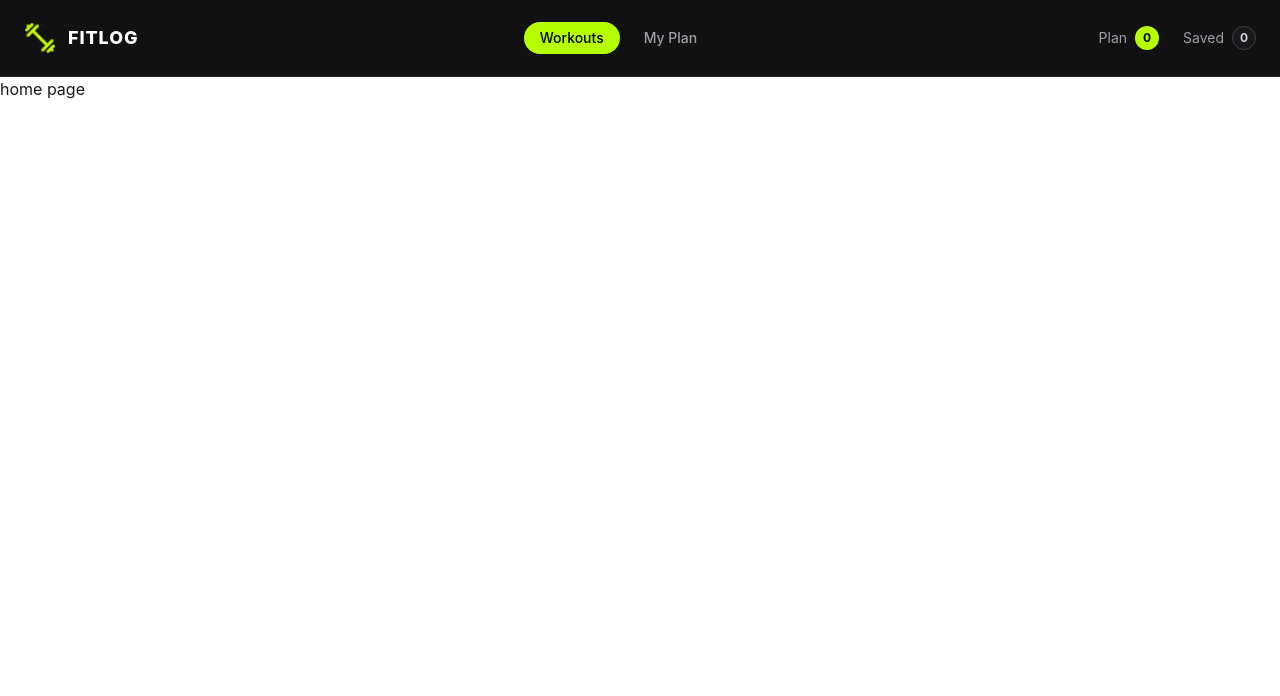
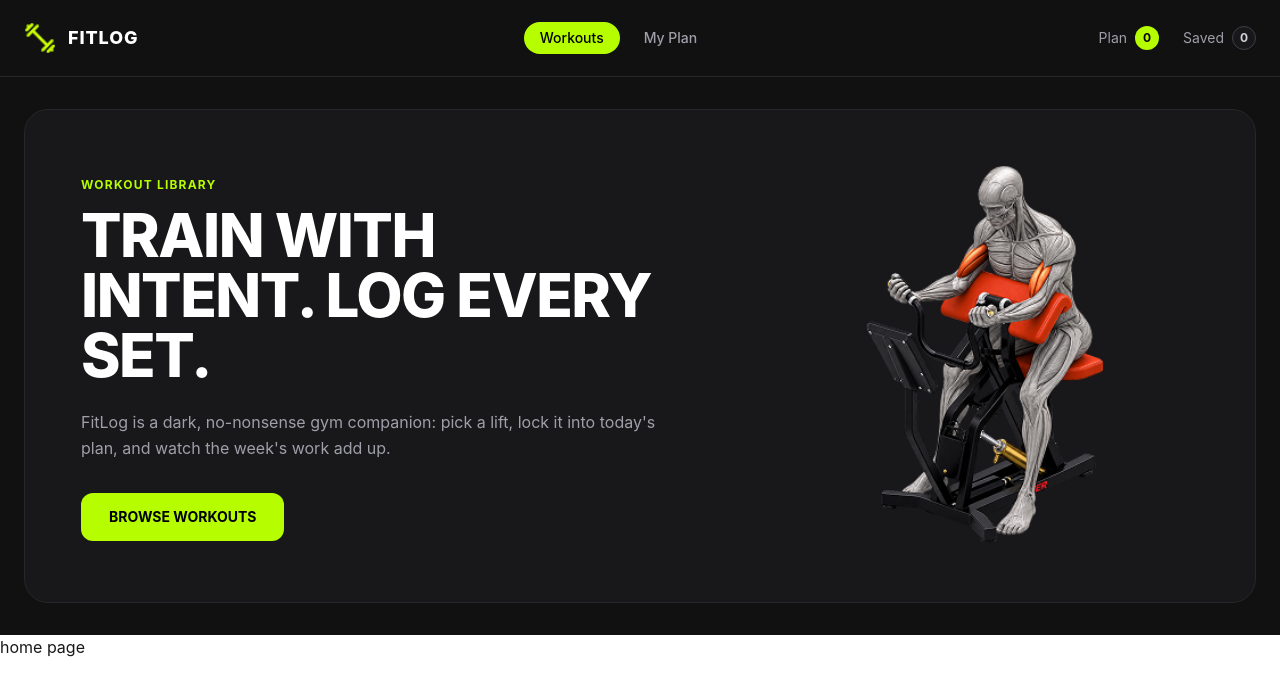
Before and after one commit to khalidhasanbadhon502/b14-a6-fit-log, a Next.js app: page / in a window 1280 px wide. Shown: the top 696 px of the page. Built offline with nearby package versions, Linux system fonts and the light colour scheme.

Commit message:
add banner component

```diff
--- /dev/null
+++ b/src/app/components/homepage/Banner.tsx
@@ -0,0 +1,43 @@
+import Image from "next/image";
+import Link from "next/link";
+
+export default function Banner() {
+  return (
+    <div className="w-full bg-[#111111] px-6 py-8">
+      <div className="max-w-7xl mx-auto bg-[#18181b] border border-zinc-800 rounded-3xl p-8 md:p-14 flex flex-col md:flex-row items-center justify-between relative overflow-hidden">
+
+        <div className="max-w-xl z-10">
+          <span className="text-[#b6fd00] text-xs font-bold tracking-widest uppercase mb-3 inline-block">
+            WORKOUT LIBRARY
+          </span>
+
+          <h1 className="text-4xl md:text-5xl lg:text-6xl font-extrabold text-white tracking-tight leading-none mb-6">
+            TRAIN WITH INTENT. LOG EVERY SET.
+          </h1>
+
+          <p className="text-zinc-400 text-sm md:text-base mb-8 leading-relaxed">
+            FitLog is a dark, no-nonsense gym companion: pick a lift, lock it into today&apos;s plan, and watch the week&apos;s work add up.
+          </p>
+
+          <Link
+            href="/workouts"
+            className="inline-block bg-[#b6fd00] text-black font-bold px-7 py-3.5 rounded-xl text-sm transition hover:opacity-90"
+          >
+            BROWSE WORKOUTS
+          </Link>
+        </div>
+
+        <div className="mt-10 md:mt-0 relative w-full md:w-[420px] h-[320px] md:h-[380px] z-10 flex items-center justify-center">
+          <Image
+            src="/banner.png"
+            alt="Workout Banner"
+            fill
+            className="object-contain"
+            priority
+          />
+        </div>
+
+      </div>
+    </div>
+  );
+}
--- a/src/app/layout.tsx
+++ b/src/app/layout.tsx
@@ -2,6 +2,7 @@ import type { Metadata } from "next";
 import { Geist, Geist_Mono } from "next/font/google";
 import "./globals.css";
 import Navbar from "./components/shared/Navbar";
+import Banner from './components/homepage/Banner';
 
 const geistSans = Geist({
   variable: "--font-geist-sans",
@@ -26,7 +27,8 @@ export default function RootLayout({ children }: LayoutProps<"/">) {
       className={`${geistSans.variable} ${geistMono.variable} h-full antialiased`}
     >
       <body className="min-h-full flex flex-col">
-        <Navbar/>
+        <Navbar />
+        <Banner/>
 
         {children}</body>
     </html>
```
